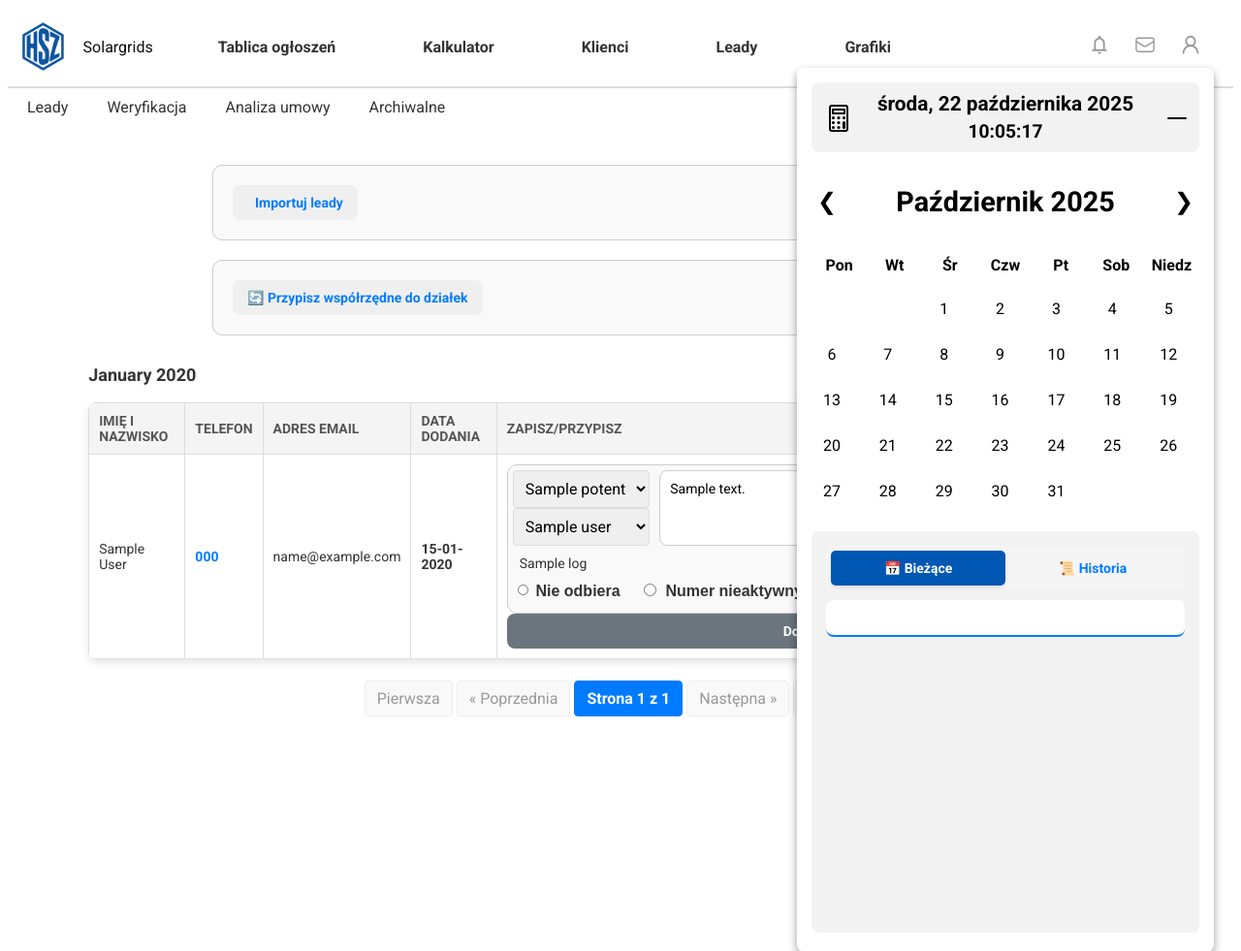
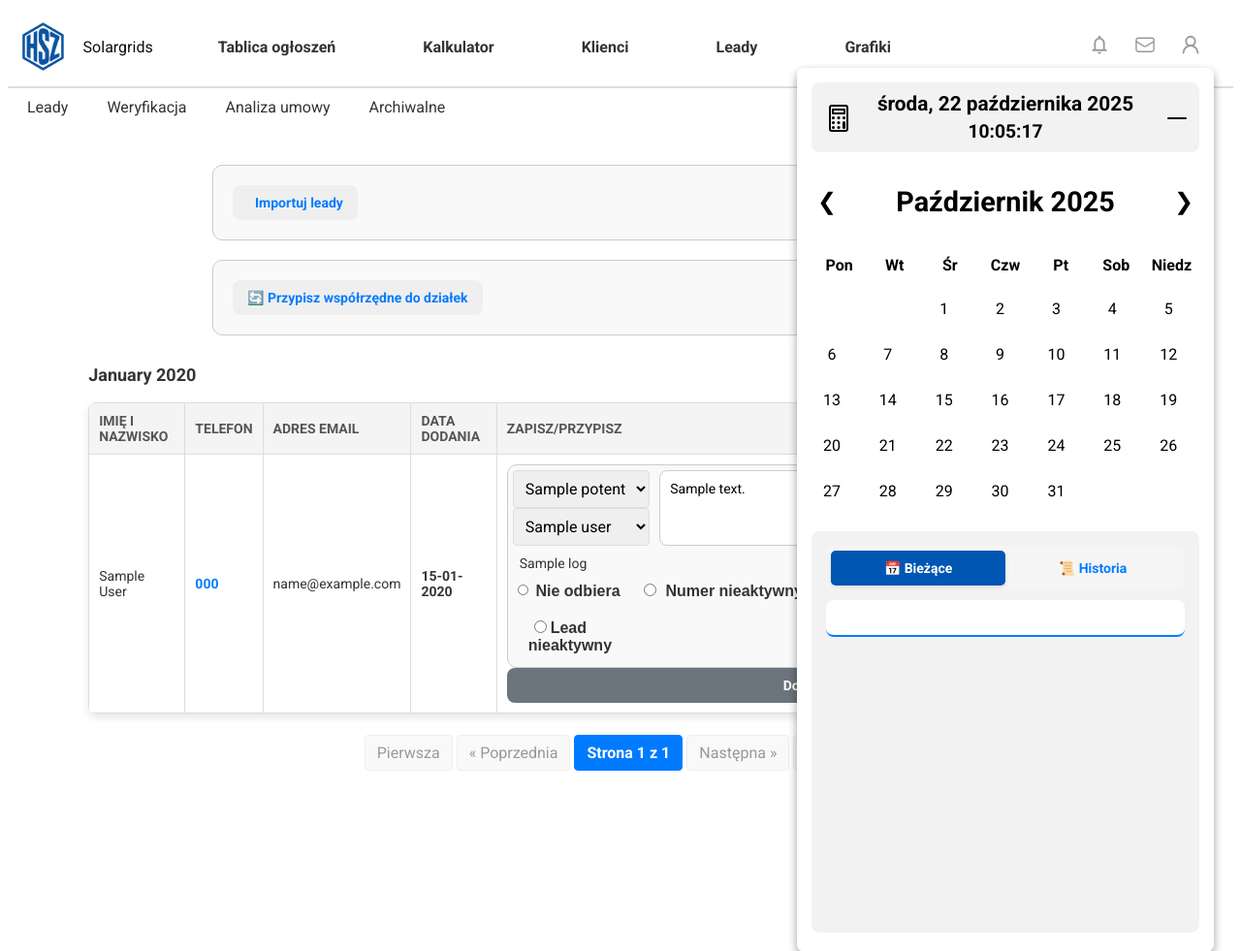
Before and after one commit to PlatinuPL/CRMback, a Django app: template CrmModuleOne/templates/leadsfb.html in a window 1280 px wide. Shown: the top 981 px of the page at 97% size. Run offline with Django 5.2, Linux system fonts and the light colour scheme; the template is opened without the code that fills it: most values are stand-ins (such as "Sample title", 1, 10 or a date in 2020); some libraries are stand-ins or nearby versions.

Commit message:
Update leadsfb.html

```diff
--- a/CrmModuleOne/templates/leadsfb.html
+++ b/CrmModuleOne/templates/leadsfb.html
@@ -207,7 +207,7 @@
   <label style="margin-left: 1rem;"><input type="radio" name="lead_action" value="to_verify" style="width:10%;"> Do weryfikacji</label>
   <label style="margin-left: 1rem;"><input type="radio" name="lead_action" value="contract_sent" style="width:10%;"> Umowa wysłana</label>
 </div>
-
+<label style="margin-left: 1rem;"><input type="radio" name="lead_action" value="dead_lead" style="width:10%;">Lead nieaktywny</label>
 <!-- Ukryte pole do przechwycenia akcji w backendzie -->
 <input type="hidden" name="status_update" value="">
       </div>
```
